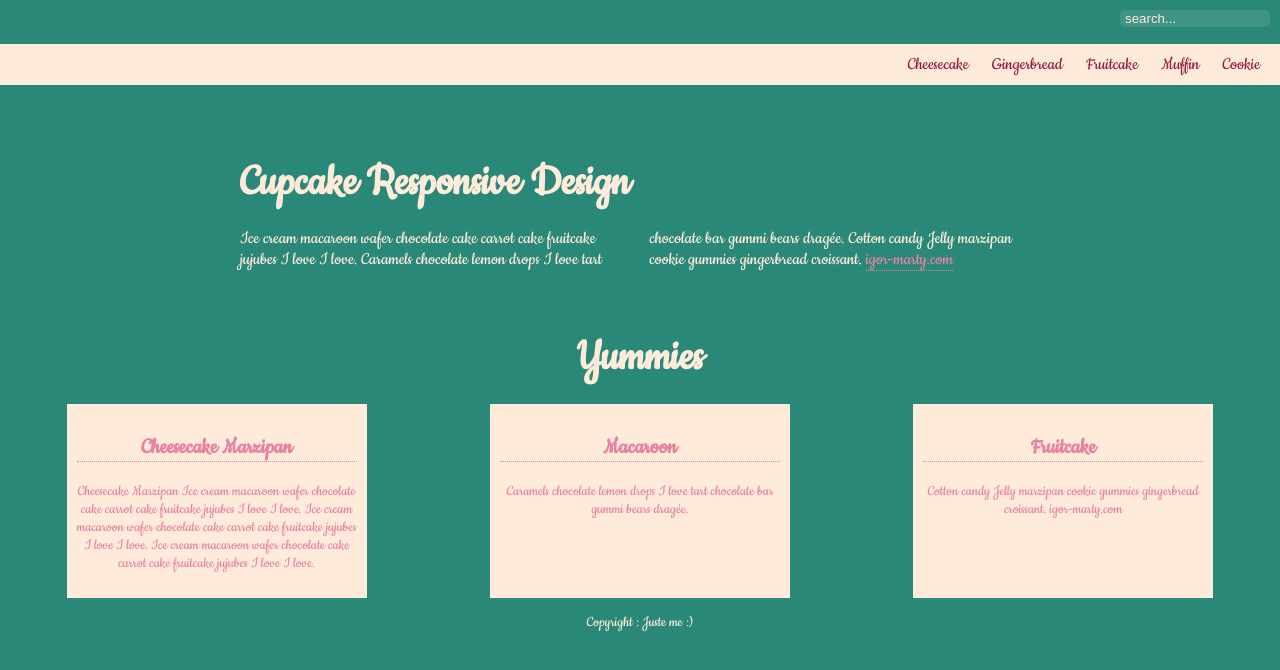
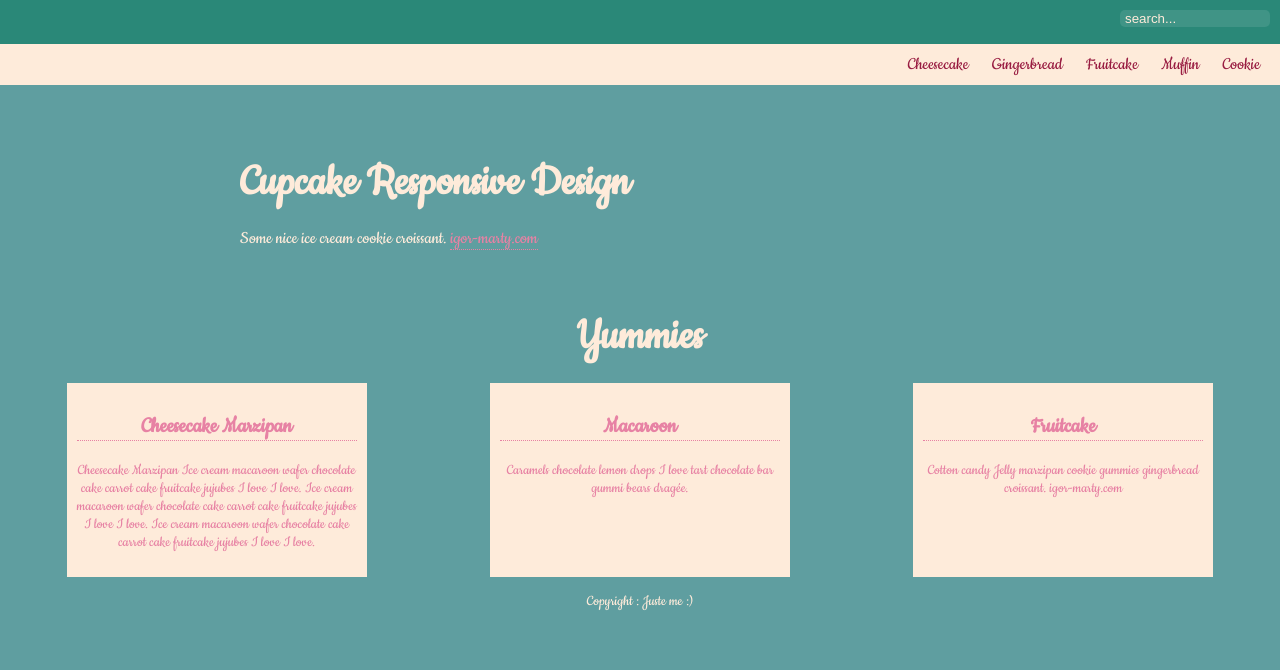
Before and after one commit to mklepper/maxanatam, a plain HTML site: page index.html in a window 1280 px wide. Drawn offline with Linux system fonts and the light colour scheme.

Commit message:
Some index and css changes

```diff
--- a/css/style.css
+++ b/css/style.css
@@ -3,7 +3,7 @@
   transition-duration: 0.3s;
 }
 body{
-  background-color: #2a8878;
+  background-color: cadetblue;
   color: #feebda;
   font-family: "Cookie";
   margin: 0;
--- a/index.html
+++ b/index.html
@@ -4,7 +4,7 @@
   <meta charset="UTF-8">
   <meta name="viewport" content="width=device-width, initial-scale=1.0">
   <meta http-equiv="X-UA-Compatible" content="ie=edge">
-  <title>Cupcakes</title>
+  <title>Cakes</title>
   <!-- CDN for Font Awesome -->
   <link rel="stylesheet" href="https://use.fontawesome.com/releases/v5.0.12/css/all.css" integrity="sha384-G0fIWCsCzJIMAVNQPfjH08cyYaUtMwjJwqiRKxxE/rx96Uroj1BtIQ6MLJuheaO9" crossorigin="anonymous">
   <link rel="stylesheet" href="https://fonts.googleapis.com/css?family=Cookie">
@@ -40,11 +40,7 @@
       <img src="img/Logo.png" alt="">
       <section class="bigArticle">
         <h1>Cupcake Responsive Design</h1>
-        <p>  Ice cream macaroon wafer chocolate cake carrot cake
-          fruitcake jujubes I love I love. Caramels chocolate
-          lemon drops I love tart chocolate bar gummi bears dragée.
-          Cotton candy Jelly marzipan cookie gummies gingerbread
-          croissant. <a href="#">igor-marty.com</a></p>
+        <p>  Some nice ice cream cookie croissant. <a href="#">igor-marty.com</a></p>
       </section>
     </div>
     <h1>Yummies</h1>
```
